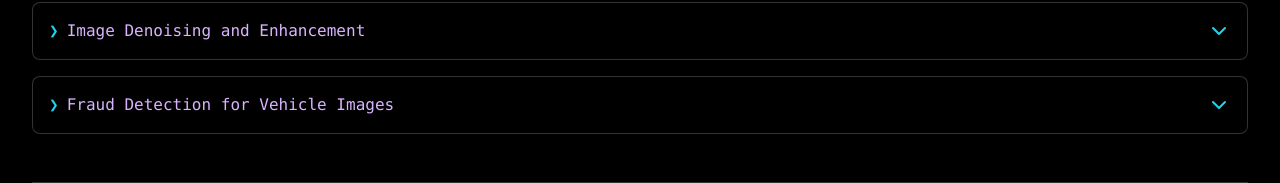
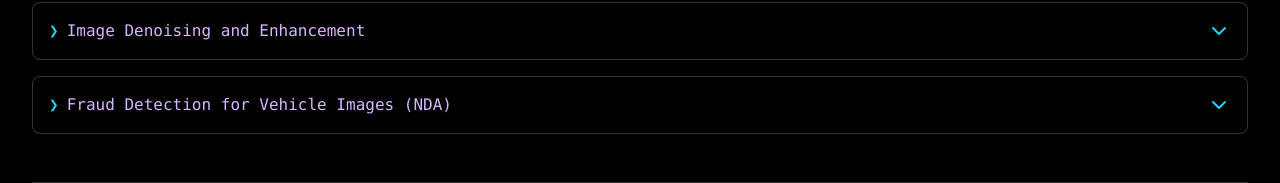
Before and after one commit to Rl0h4w/portfolio, a React (Vite) app: page / in a window 1280 px wide. Shown: the part 908-1091 px from the top of the page. Built offline with nearby package versions, Linux system fonts and the light colour scheme.

Commit message:
no link bc nda

```diff
--- a/src/components/AnimatedPortfolio.jsx
+++ b/src/components/AnimatedPortfolio.jsx
@@ -23,13 +23,10 @@ const AnimatedPortfolio = () => {
     },
     {
       id: 2,
-      title: "Fraud Detection for Vehicle Images",
+      title: "Fraud Detection for Vehicle Images (NDA)",
       shortDesc: "Advanced fraud detection with 2.5D car imagery",
       fullDesc: "Developed a model to detect fraud from 2.5D vehicle imagery (photos from four sides of a car). The solution was optimized to run inference on a single-core CPU with 3GB of RAM, meeting stringent resource constraints.",
       techStack: ["Python", "PyTorch", "EfficientFormer"],
-      links: {
-        github: "https://github.com/rlohaw/fraud-detection"
-      },
       achievements: [
         "Implemented a unified backbone (EfficientFormer_l1) with separate heads for damage, fraud, and side classification",
         "Introduced a combined binary target for an ALL_GOOD class for better generalization",
@@ -37,7 +34,8 @@ const AnimatedPortfolio = () => {
         "Optimized for inference on resource-constrained hardware with CosineAnnealingWarmRestarts scheduler and AdamW optimizer"
       ]
     }
-  ];
+];
+
 
   const skills = {
     "Computer Vision": {
```
